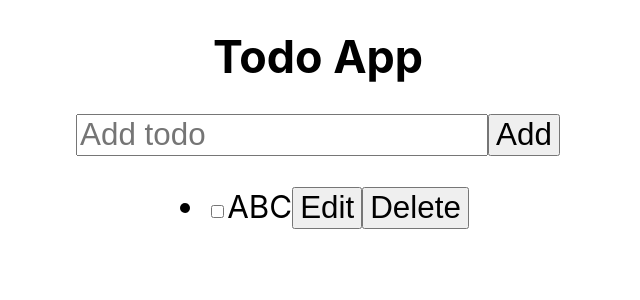
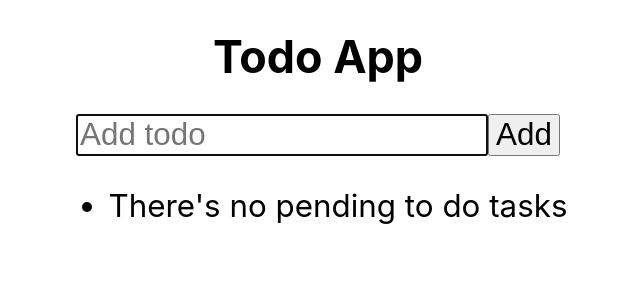
Before and after one commit to JulioNelVV/todo-app-react, a React (Create React App) app: page / in a window 1280 px wide. Shown: the top 300 px of the page, without its empty margins (322-962 px from the left). Built offline with nearby package versions, Linux system fonts and the light colour scheme.

Commit message:
version 3

```diff
--- a/src/App.js
+++ b/src/App.js
@@ -5,7 +5,7 @@ import "./App.css"
 
 function App({initialTodos}) {
     //Declaring the state
-    const [todos, setTodos]=useState(initialTodos);
+    const [todos, setTodos]=useState([]);
     const [editTodo, setEditTodo]=useState({
         index: -1,
         name: "",
@@ -29,6 +29,10 @@ function App({initialTodos}) {
             />
             <ul>
                 {
+                    todos.length===0
+                    ?
+                    <li>There's no pending to do tasks</li>
+                    :
                     todos.map((todo, index)=>{
                         return(
                             <Todo
--- a/src/components/FormTodo.js
+++ b/src/components/FormTodo.js
@@ -1,13 +1,14 @@
-import { useEffect, useState } from "react";
+import { useEffect, useRef, useState } from "react";
 
 function FormTodo({todos,updateTodos, editTodo, setEditTodo}){
 
     const [name, setName]=useState("");
-
+    const [submitValue, setSubmitValue]=useState("Add")
+    const nameInput=useRef();
     const onSubmitHandler=(e)=>{
 
         e.preventDefault();
-        let newTodo, newTodos;
+        let newTodos;
         newTodos=[...todos]
         if(name===""||name===undefined)return;
         if(editTodo.name===""){
@@ -19,6 +20,8 @@ function FormTodo({todos,updateTodos, editTodo, setEditTodo}){
 
             updateTodos([...newTodos,newTodo])
             setName("");
+            setSubmitValue("Add")
+
         }else{
 
             newTodos[editTodo.index]={
@@ -33,8 +36,9 @@ function FormTodo({todos,updateTodos, editTodo, setEditTodo}){
                 isDone: false
             })
             setName("");
+            setSubmitValue("Add")
         }
-
+        nameInput.current.focus();
 
     }
     const onChangeHandler=(e)=>{
@@ -42,7 +46,16 @@ function FormTodo({todos,updateTodos, editTodo, setEditTodo}){
     }
 
     useEffect(()=>{
+
         setName(editTodo.name)
+        nameInput.current.focus();
+        if(editTodo.name===""){
+            setSubmitValue("Add");
+        }else{
+            setSubmitValue("Edit");
+        }
+
+
     },[editTodo])
 
     return(
@@ -52,9 +65,9 @@ function FormTodo({todos,updateTodos, editTodo, setEditTodo}){
                 placeholder="Add todo"
                 value={name}
                 onChange={onChangeHandler}
+                ref={nameInput}
                 />
-            <input type="submit" value="Add"/>
-
+            <input type="submit" value={submitValue}/>
         </form>
     )
 }
```
